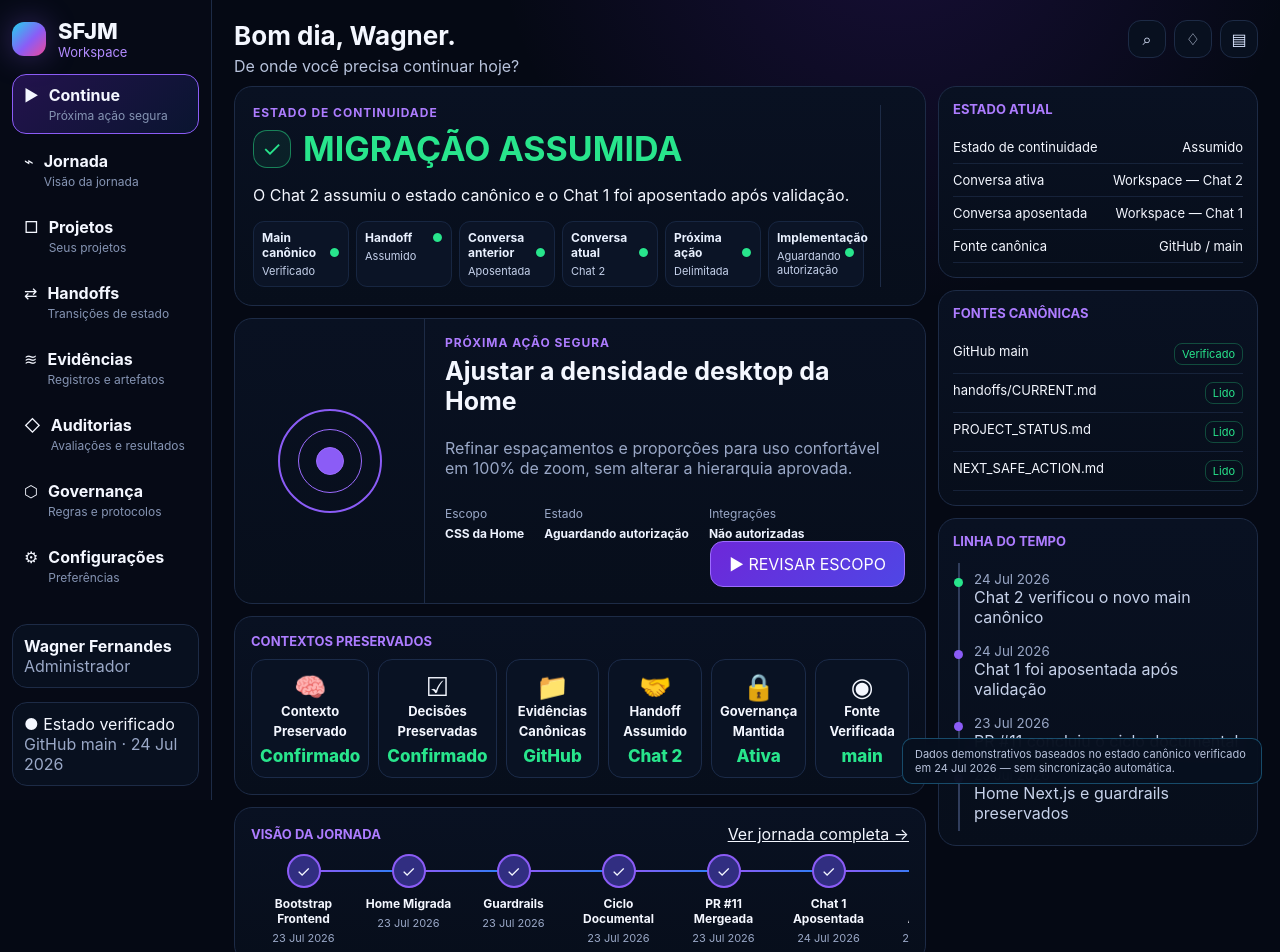
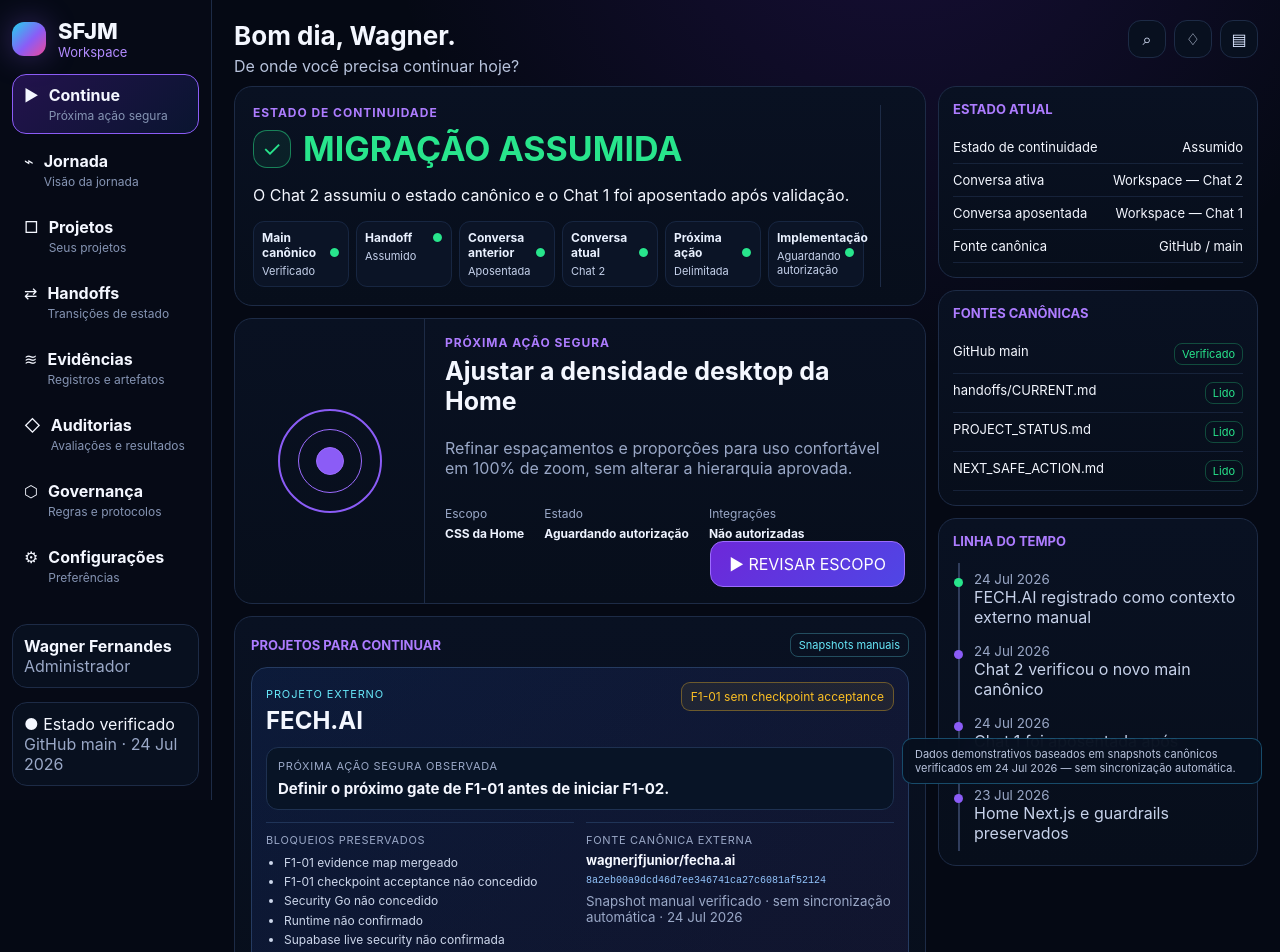
Before and after one commit to wagnerjfjunior/sfjm-workspace, a Next.js app: page / in a window 1280 px wide. Shown: the top 952 px of the page. Built offline with nearby package versions, Linux system fonts and the light colour scheme.

Commit message:
feat: add FECH.AI project context to Continue (#15)
* feat: add FECH.AI demonstrative project context

* feat: render FECH.AI in Continue

* style: add FECH.AI project card

* fix: preserve complete FECH.AI snapshot boundaries

```diff
--- a/components/WorkspaceHome.tsx
+++ b/components/WorkspaceHome.tsx
@@ -1,7 +1,7 @@
 "use client";
 
 import { useState } from "react";
-import { workspaceDemo, type SourceRow } from "@/data/workspace-demo";
+import { workspaceDemo, type ExternalProject, type SourceRow } from "@/data/workspace-demo";
 
 function Sidebar({ open }: { open: boolean }) {
   return (
@@ -106,6 +106,52 @@ function NextSafeAction({ onContinue }: { onContinue: () => void }) {
   );
 }
 
+function ProjectCard({ project }: { project: ExternalProject }) {
+  return (
+    <article className="projectCard">
+      <div className="projectHeader">
+        <div>
+          <span className="projectKind">{project.kind}</span>
+          <h4>{project.name}</h4>
+        </div>
+        <span className="projectState">{project.continuityState}</span>
+      </div>
+      <div className="projectAction">
+        <span>Próxima ação segura observada</span>
+        <strong>{project.nextSafeAction}</strong>
+      </div>
+      <div className="projectGrid">
+        <div>
+          <span>Bloqueios preservados</span>
+          <ul>
+            {project.blockers.map((blocker) => <li key={blocker}>{blocker}</li>)}
+          </ul>
+        </div>
+        <div className="projectSource">
+          <span>Fonte canônica externa</span>
+          <strong>{project.repository}</strong>
+          <code>{project.observedSha}</code>
+          <small>{project.verification} · {project.observedAt}</small>
+        </div>
+      </div>
+    </article>
+  );
+}
+
+function ExternalProjects() {
+  return (
+    <article className="panel panelInner" id="projects">
+      <div className="sectionTitle">
+        <h3>Projetos para continuar</h3>
+        <span className="manualBadge">Snapshots manuais</span>
+      </div>
+      <div className="projectList">
+        {workspaceDemo.externalProjects.map((project) => <ProjectCard project={project} key={project.name} />)}
+      </div>
+    </article>
+  );
+}
+
 function PreservedContexts() {
   return (
     <article className="panel panelInner">
@@ -199,6 +245,7 @@ export function WorkspaceHome() {
             <section className="stack">
               <ContinuityState />
               <NextSafeAction onContinue={() => setModalOpen(true)} />
+              <ExternalProjects />
               <PreservedContexts />
               <JourneyOverview />
               <article className="panel footer">
--- a/data/workspace-demo.ts
+++ b/data/workspace-demo.ts
@@ -4,13 +4,24 @@ export type ContextCard = { icon: string; label: string; value: string };
 export type JourneyStep = { label: string; date: string; current?: boolean };
 export type SourceRow = { label: string; value: string; badge?: boolean };
 export type TimelineItem = { date: string; text: string };
+export type ExternalProject = {
+  name: string;
+  kind: string;
+  continuityState: string;
+  nextSafeAction: string;
+  blockers: string[];
+  repository: string;
+  observedSha: string;
+  observedAt: string;
+  verification: string;
+};
 
 export const workspaceDemo = {
-  notice: "Dados demonstrativos baseados no estado canônico verificado em 24 Jul 2026 — sem sincronização automática.",
+  notice: "Dados demonstrativos baseados em snapshots canônicos verificados em 24 Jul 2026 — sem sincronização automática.",
   nav: [
     { icon: "▶", label: "Continue", helper: "Próxima ação segura", href: "#continue", active: true },
     { icon: "⌁", label: "Jornada", helper: "Visão da jornada", href: "#journey" },
-    { icon: "□", label: "Projetos", helper: "Seus projetos", href: "#" },
+    { icon: "□", label: "Projetos", helper: "Seus projetos", href: "#projects" },
     { icon: "⇄", label: "Handoffs", helper: "Transições de estado", href: "#" },
     { icon: "≋", label: "Evidências", helper: "Registros e artefatos", href: "#" },
     { icon: "◇", label: "Auditorias", helper: "Avaliações e resultados", href: "#" },
@@ -25,6 +36,28 @@ export const workspaceDemo = {
     { label: "Próxima ação", value: "Delimitada" },
     { label: "Implementação", value: "Aguardando autorização" }
   ] satisfies StatusCheck[],
+  externalProjects: [
+    {
+      name: "FECH.AI",
+      kind: "Projeto externo",
+      continuityState: "F1-01 sem checkpoint acceptance",
+      nextSafeAction: "Definir o próximo gate de F1-01 antes de iniciar F1-02.",
+      blockers: [
+        "F1-01 evidence map mergeado",
+        "F1-01 checkpoint acceptance não concedido",
+        "Security Go não concedido",
+        "Runtime não confirmado",
+        "Supabase live security não confirmada",
+        "Tenant isolation não provada",
+        "WDP não concedido",
+        "F1-02 sem autorização de execução"
+      ],
+      repository: "wagnerjfjunior/fecha.ai",
+      observedSha: "8a2eb00a9dcd46d7ee346741ca27c6081af52124",
+      observedAt: "24 Jul 2026",
+      verification: "Snapshot manual verificado · sem sincronização automática"
+    }
+  ] satisfies ExternalProject[],
   contexts: [
     { icon: "🧠", label: "Contexto Preservado", value: "Confirmado" },
     { icon: "☑", label: "Decisões Preservadas", value: "Confirmado" },
@@ -55,9 +88,9 @@ export const workspaceDemo = {
     { label: "NEXT_SAFE_ACTION.md", value: "Lido", badge: true }
   ] satisfies SourceRow[],
   timeline: [
+    { date: "24 Jul 2026", text: "FECH.AI registrado como contexto externo manual" },
     { date: "24 Jul 2026", text: "Chat 2 verificou o novo main canônico" },
     { date: "24 Jul 2026", text: "Chat 1 foi aposentada após validação" },
-    { date: "23 Jul 2026", text: "PR #11 concluiu o ciclo documental" },
     { date: "23 Jul 2026", text: "Home Next.js e guardrails preservados" }
   ] satisfies TimelineItem[]
 };
```
Also changed, not shown: app/globals.css.
